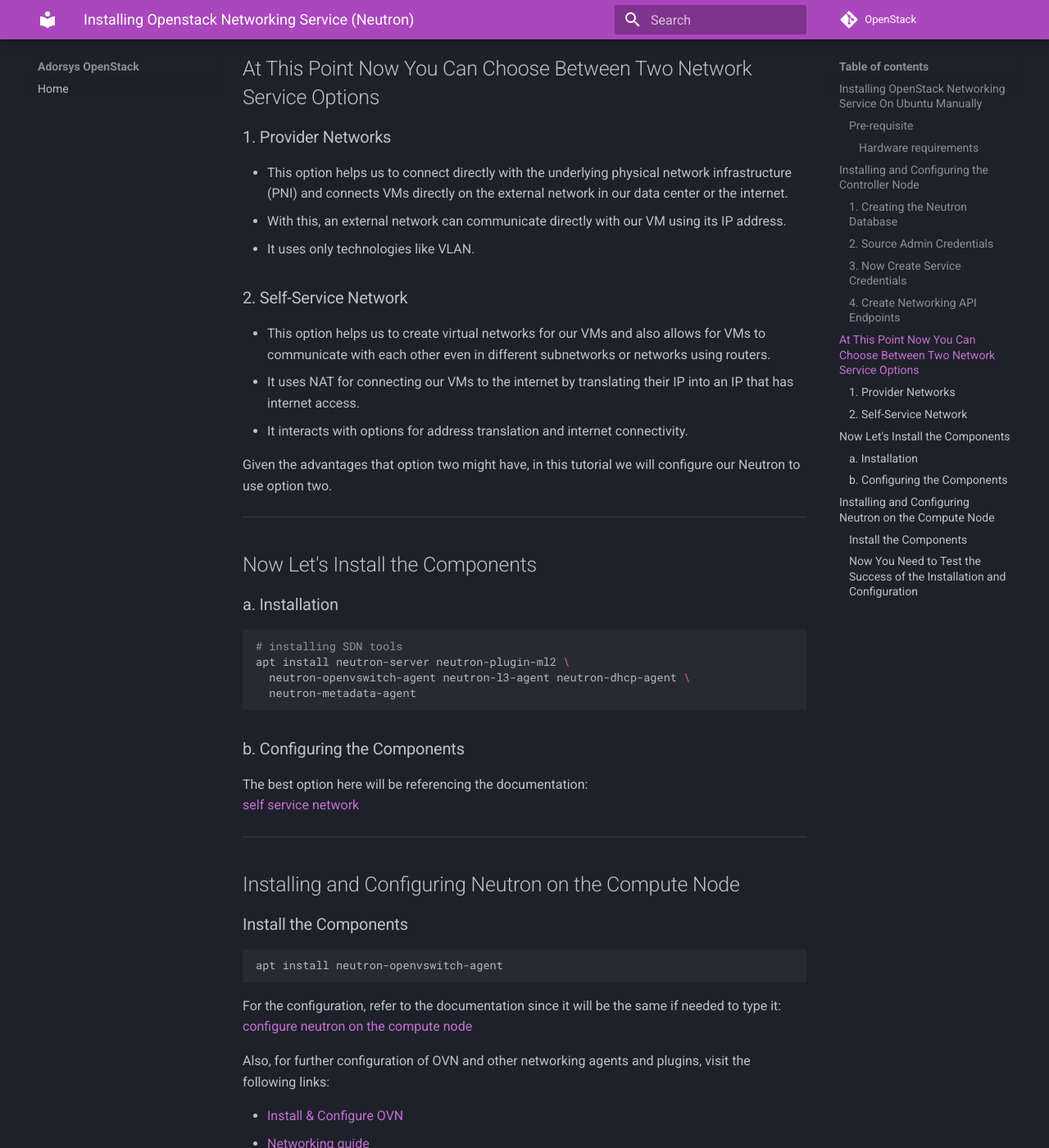
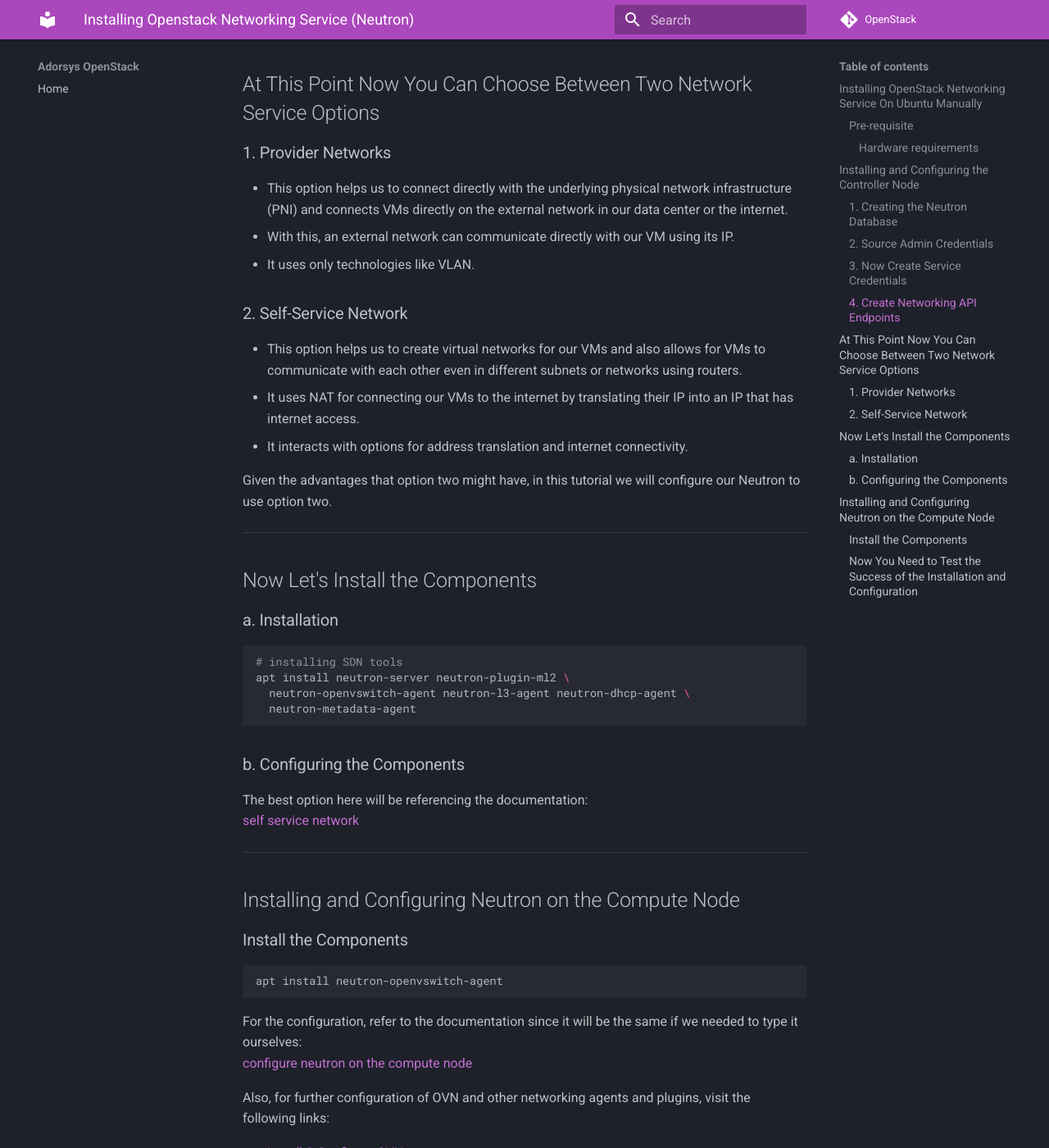
Before and after one commit to ADORSYS-GIS/openstack, an MkDocs documentation site: the page built from docs/installing_neutron.md, in a window 1280 px wide and 1400 px high, scrolled down 3077 px. Shown: the whole window at 82% size. Built offline with MkDocs 1.6.1 and Material for MkDocs 9.7.7, drawn with Linux system fonts in a browser that asks for light colours; comment, search, counter and statistics services are not loaded; some of the changed text lies outside the part shown.

Commit message:
docs: update Neutron installation guide for clarity and consistency

````diff
--- a/docs/installing_neutron.md
+++ b/docs/installing_neutron.md
@@ -80,7 +80,7 @@
 [neutron installation docs](https://docs.openstack.org/neutron/latest/install/controller-install-ubuntu.html#prerequisites)
 
 - To begin with the installation, you need a database that will be used for
-  storing user networks, subnetworks, ports, and even routers which other OpenStack
+  storing user networks, subnets, ports, and even routers which other OpenStack
   services like Nova can use.
 - It is good to run all these commands as a root user.
 
@@ -120,7 +120,8 @@
 
 # create neutron service entity
 openstack service create --name neutron \
-  --description "OpenStack Networking Service. Installed By YOUR_NAME on DATE_OF_INSTALLATION" network
+  --description "OpenStack Networking Service. Installed By YOUR_NAME on \
+  DATE_OF_INSTALLATION" network
 ```
 
 ### 4. Create Networking API Endpoints
@@ -146,14 +147,13 @@
 - This option helps us to connect directly with the underlying physical network
   infrastructure (PNI) and connects VMs directly on the external network in our
   data center or the internet.
-- With this, an external network can communicate directly with our VM using its IP
-  address.
+- With this, an external network can communicate directly with our VM using its IP.
 - It uses only technologies like VLAN.
 
 ### 2. Self-Service Network
 
 - This option helps us to create virtual networks for our VMs and also allows for
-  VMs to communicate with each other even in different subnetworks or networks using
+  VMs to communicate with each other even in different subnets or networks using
   routers.
 - It uses NAT for connecting our VMs to the internet by translating their IP into
   an IP that has internet access.
@@ -191,7 +191,7 @@
 ```
 
 For the configuration, refer to the documentation since it will be the same if
-needed to type it:
+we needed to type it ourselves:
 [configure neutron on the compute node](https://docs.openstack.org/neutron/latest/install/compute-install-ubuntu.html)
 
 Also, for further configuration of OVN and other networking agents and plugins,
````
Also changed, not shown: other parts of docs/installing_neutron.md (+1 -1 lines), docs/ansible_docs.md (+6 -5 lines).
